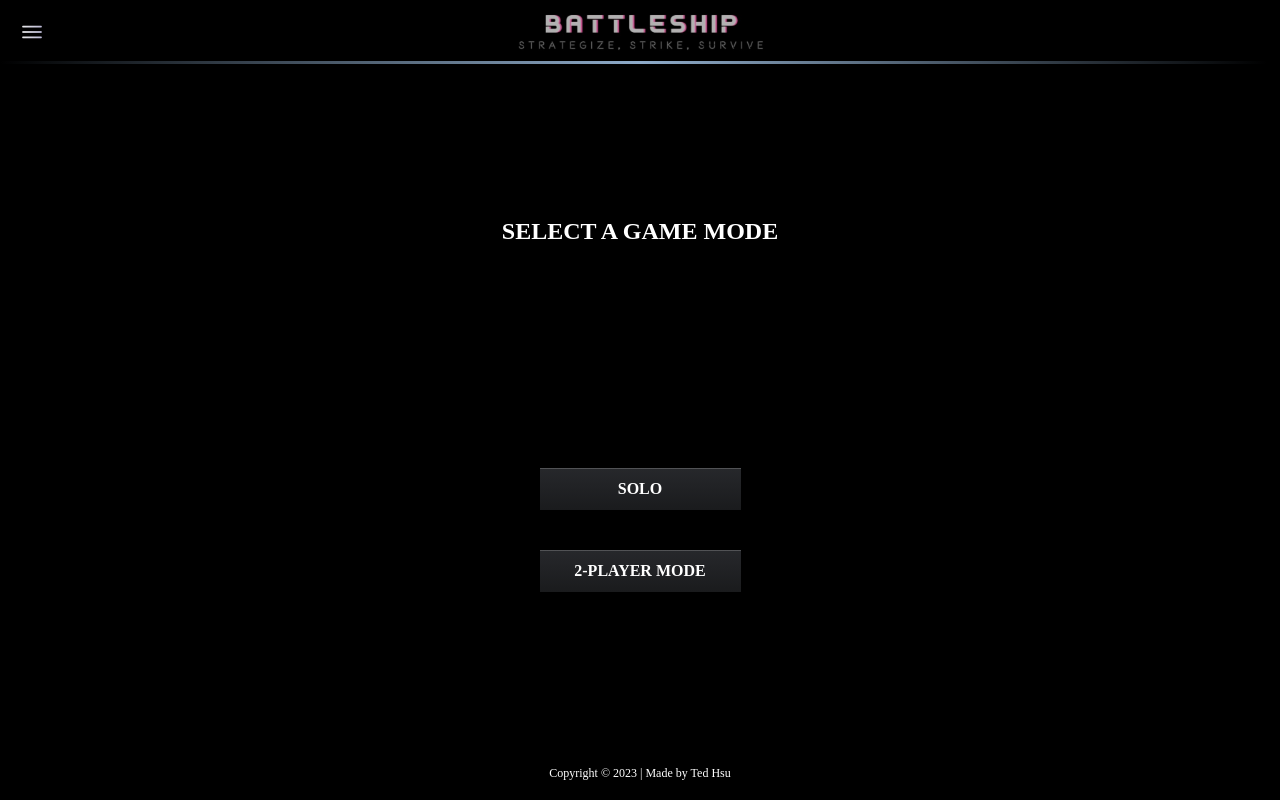
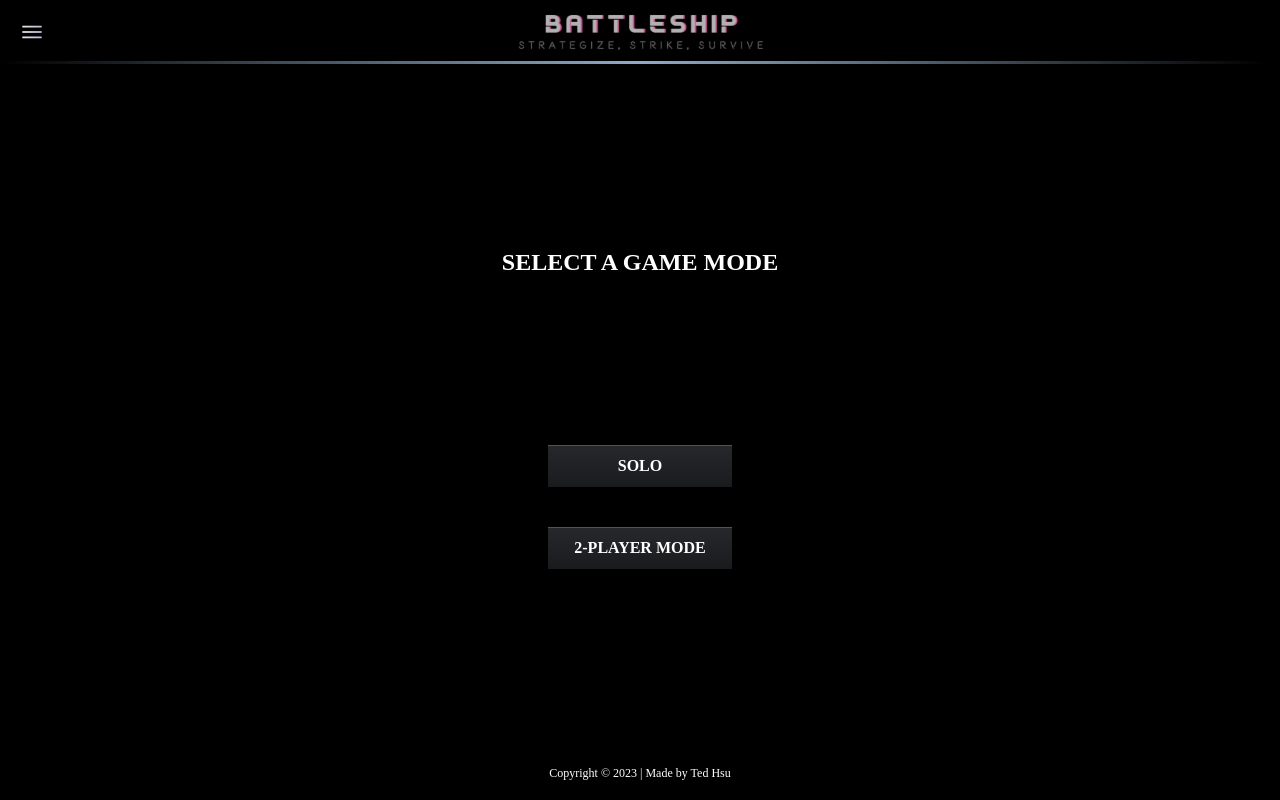
Before and after one commit to tedythsu/battleship-game, an Angular app: page / in a window 1280 px wide. Built offline with nearby package versions, Linux system fonts and the light colour scheme; a web font is replaced by a local one.

Commit message:
refactor: game mode style

```diff
--- a/src/app/pages/home-page/home-page.component.html
+++ b/src/app/pages/home-page/home-page.component.html
@@ -1,13 +1,19 @@
 <main class="main-container">
-  <article class="main-container__header">
-    <h1>SELECT A GAME MODE</h1>
-    <ul class="game-modes">
-      <li class="common-btn" (click)="navigateToGame('Single Player')">
-        SOLO
+  <header>
+    <h2>SELECT A GAME MODE</h2>
+  </header>
+  <section>
+    <ul class="game-mode-list">
+      <li class="game-mode-list__item">
+        <button class="common-btn" (click)="navigateToGame('Single Player')">
+          SOLO
+        </button>
       </li>
-      <li class="common-btn" (click)="navigateToGame('Multi Player')">
-        2-PLAYER MODE
+      <li class="game-mode-list__item">
+        <button class="common-btn" (click)="navigateToGame('Multi Player')">
+          2-PLAYER MODE
+        </button>
       </li>
     </ul>
-  </article>
+  </section>
 </main>
--- a/src/app/pages/home-page/home-page.component.scss
+++ b/src/app/pages/home-page/home-page.component.scss
@@ -1,71 +1,22 @@
 .main-container {
   min-height: calc(100vh - var(--header-height) - var(--footer-height) - 4rem);
   display: flex;
-  justify-content: center;
+  justify-content: space-evenly;
+  align-items: center;
+  flex-direction: column;
 
-  &__header {
-    display: flex;
-    flex-direction: column;
-    justify-content: space-around;
-  }
-
-  .game-modes {
+  .game-mode-list {
     list-style-type: none;
     display: flex;
     flex-direction: column;
     gap: 2.5rem;
     padding-left: 0;
-    align-items: center;
-    font-size: 1.5rem;
-    margin-top: 3rem;
-    margin-top: 0;
-    text-align: center;
 
-    &__button {
-      align-items: center;
-      background-color: #FFFFFF;
-      border: 1px solid rgba(0, 0, 0, 0.1);
-      border-radius: .25rem;
-      box-shadow: rgba(0, 0, 0, 0.02) 0 1px 3px 0;
-      box-sizing: border-box;
-      color: rgba(0, 0, 0, 0.85);
-      cursor: pointer;
-      display: inline-flex;
-      font-family: system-ui,-apple-system,system-ui,"Helvetica Neue",Helvetica,Arial,sans-serif;
-      font-size: 16px;
-      font-weight: 600;
-      justify-content: center;
-      line-height: 1.25;
-      margin: 0;
-      min-height: 3rem;
-      padding: calc(.875rem - 1px) calc(1.5rem - 1px);
-      position: relative;
-      text-decoration: none;
-      transition: all 250ms;
-      user-select: none;
-      -webkit-user-select: none;
-      touch-action: manipulation;
-      vertical-align: baseline;
-      width: auto;
-      min-width: 177px;
+    &__item {
+      width: 100%;
 
-      &:hover,
-      &:focus {
-        border-color: rgba(0, 0, 0, 0.15);
-        box-shadow: rgba(0, 0, 0, 0.1) 0 4px 12px;
-        color: rgba(0, 0, 0, 0.65);
-      }
-
-      &:hover {
-        transform: translateY(-1px);
-      }
-
-      &:active {
-        background-color: #F0F0F1;
-        border-color: rgba(0, 0, 0, 0.15);
-        box-shadow: rgba(0, 0, 0, 0.06) 0 2px 4px;
-        color: rgba(0, 0, 0, 0.65);
-        transform: translateY(0);
+      .common-btn {
+        width: 100%;
       }
     }
   }
--- a/src/styles.scss
+++ b/src/styles.scss
@@ -50,7 +50,7 @@ body {
   font-size: 16px;
   transition: all 150ms ease-in-out;
   font-family: 'Beon';
-  min-width: 149px;
+  min-width: 139px;
 
   // border-radius: 12px;
   box-shadow: rgba(255, 255, 255, 0.2) 0 1px 0 0 inset;
```
